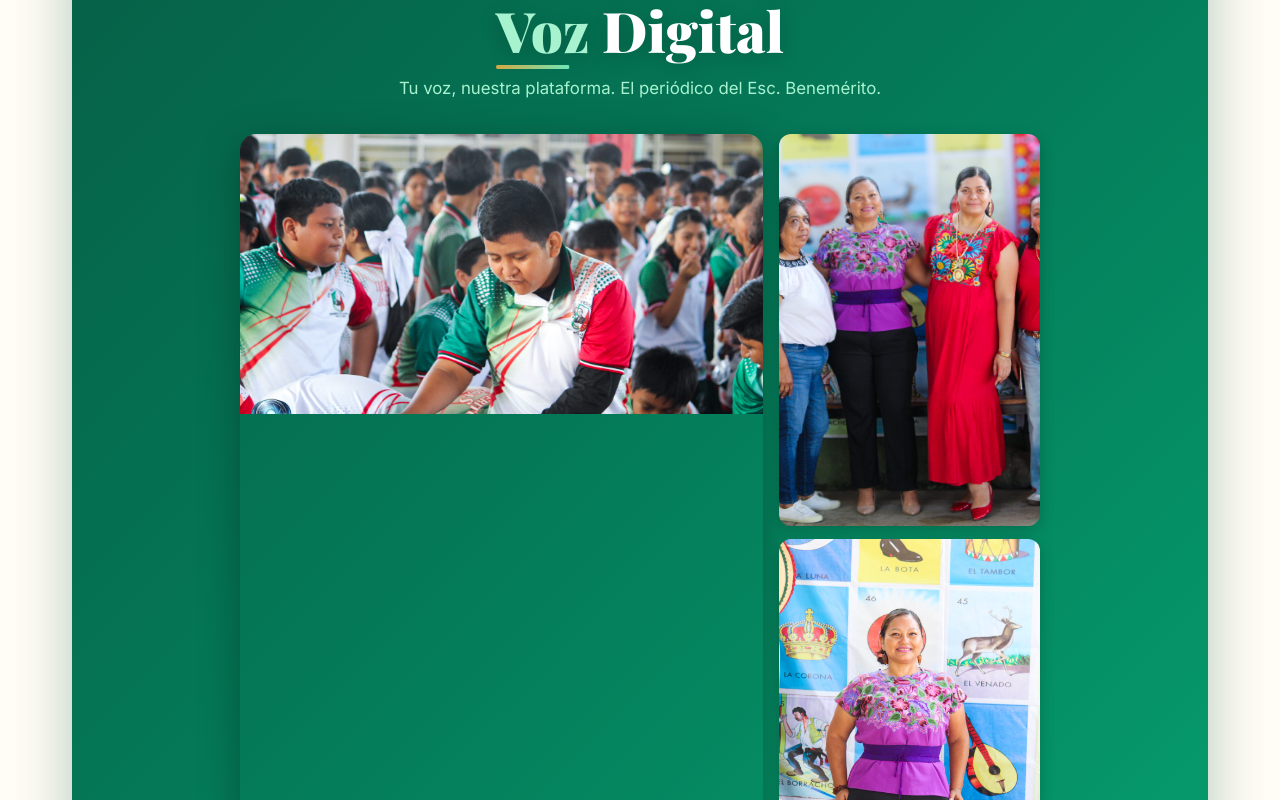
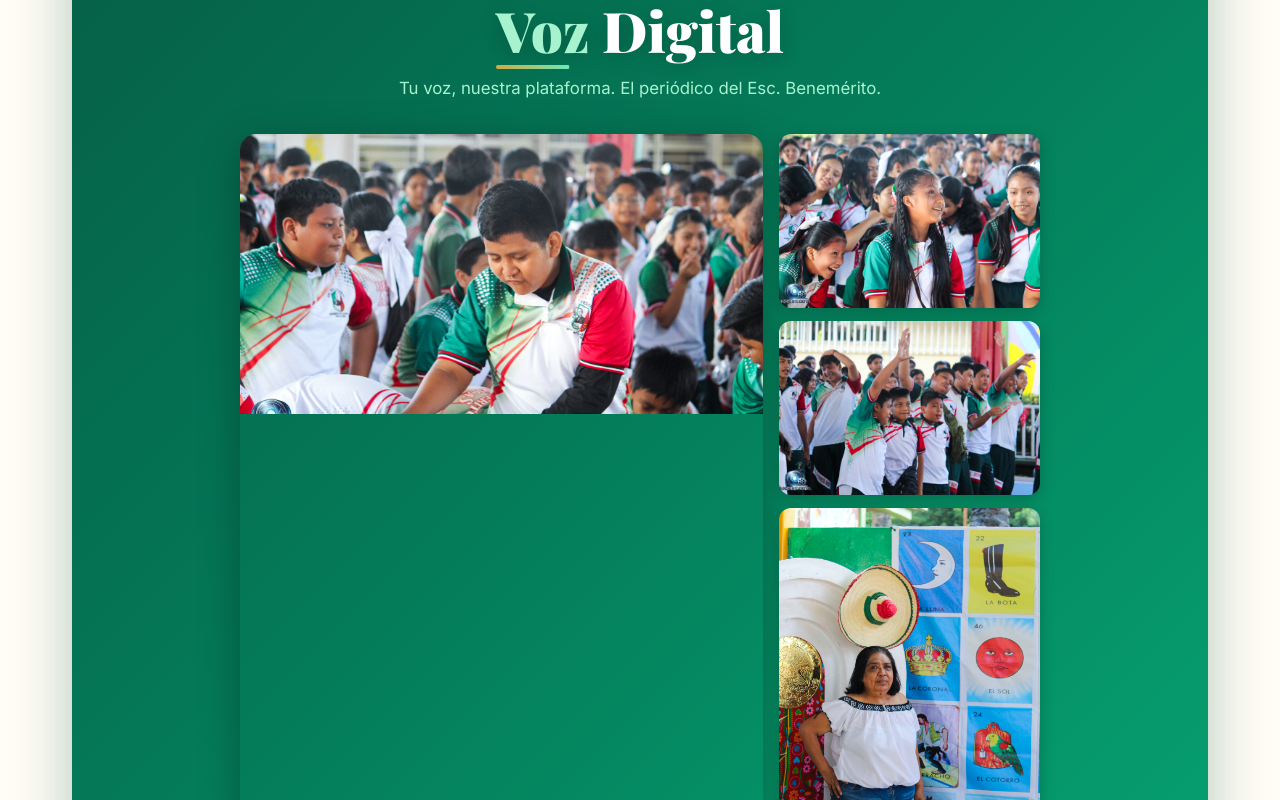
Before and after one commit to kramskirodman9-art/-vozdigital, a React (Vite) app: page / in a window 1280 px wide. Shown: the part 360-1160 px from the top of the page. Built offline with nearby package versions, Linux system fonts and the light colour scheme; a web font is replaced by a local one.

Commit message:
fix: actualizar galería de fotos - quitar repetida y agregar 2 nuevas

```diff
--- a/src/pages/Home.jsx
+++ b/src/pages/Home.jsx
@@ -110,10 +110,11 @@ export default function Home() {
               <img src="/images/alumno6.png" alt="Alumnos del Esc. Benemérito" />
             </div>
             <div className="gallery-grid">
-              <img src="/images/alumno1.png" alt="Alumno" />
-              <img src="/images/alumno2.png" alt="Alumno" />
+              <img src="/images/alumno7.png" alt="Alumno" />
+              <img src="/images/alumno8.png" alt="Alumno" />
               <img src="/images/alumno3.png" alt="Alumno" />
               <img src="/images/alumno4.png" alt="Alumno" />
+              <img src="/images/alumno5.png" alt="Alumno" />
             </div>
           </div>
 
--- a/src/styles/newspaper.css
+++ b/src/styles/newspaper.css
@@ -2093,7 +2093,7 @@ a { color: inherit; text-decoration: none; }
 
 .gallery-grid {
   display: grid;
-  grid-template-columns: 1fr 1fr;
+  grid-template-columns: repeat(3, 1fr);
   grid-template-rows: 1fr 1fr;
   gap: 0.8rem;
 }
```
Also changed, not shown: public/images/alumno7.png (added), public/images/alumno8.png (added).
